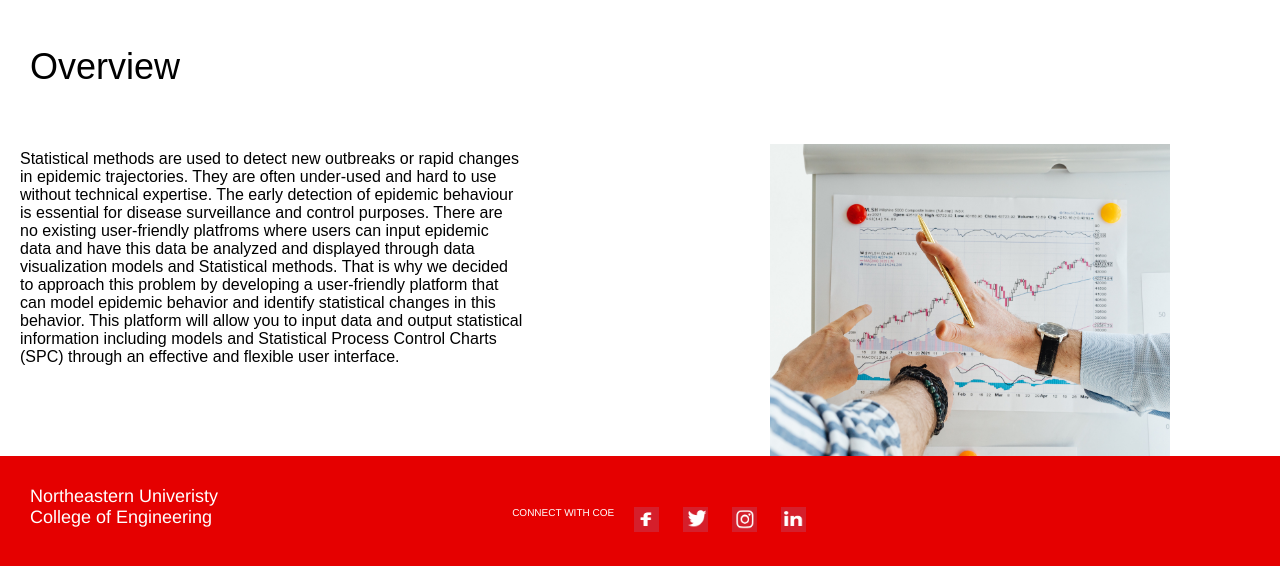
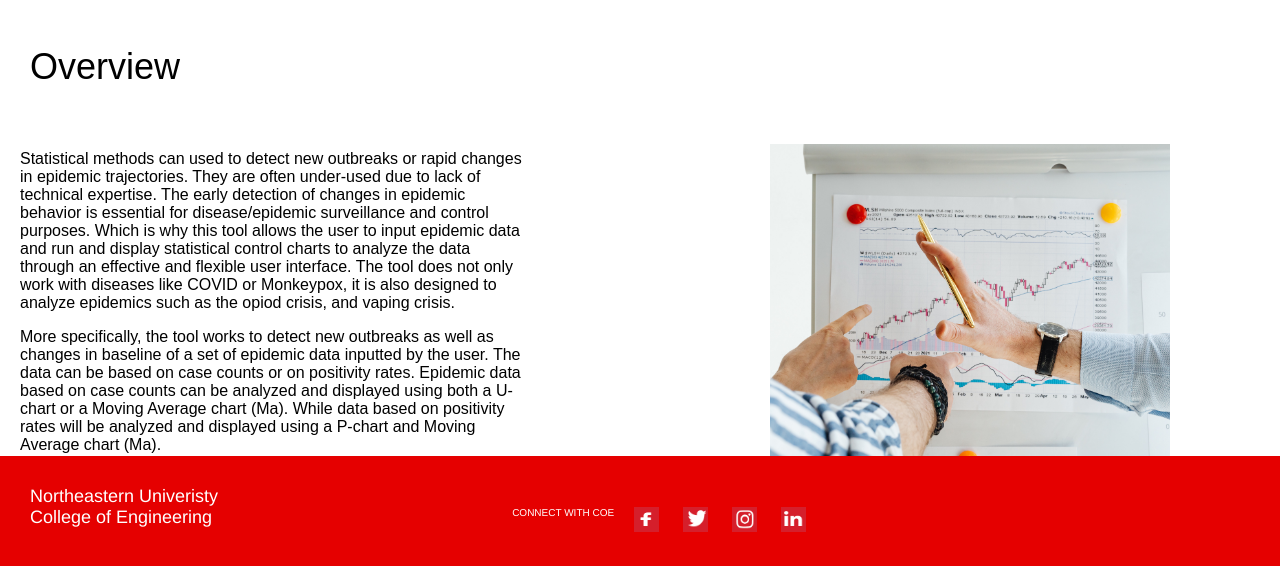
Before and after one commit to abackhoff/hyse-epidemicanalysis, a Flask app: page / in a window 1280 px wide. Shown: the part 234-800 px from the top of the page. Run offline with Flask 2, Linux system fonts and the light colour scheme.

Commit message:
Update home-page.html

```diff
--- a/templates/home-page.html
+++ b/templates/home-page.html
@@ -122,12 +122,14 @@
  </p>
 <div style="display: flex; justify-content: space-between;">
   <div style="width: 40%; padding: 10px;">
-    <p style="text-align: left; color: black;">Statistical methods are used to detect new outbreaks or rapid changes in epidemic trajectories. They are often under-used and hard to use without technical expertise. The early detection of epidemic behaviour is essential for disease surveillance and control purposes. There are no existing user-friendly platfroms  where users can input epidemic data and have this data be analyzed and displayed through data visualization models and Statistical methods. That is why we decided to approach this problem by developing a user-friendly platform that can model epidemic behavior and identify statistical changes in this behavior. This platform will allow you to input data and output statistical information including models and Statistical Process Control Charts (SPC) through an effective and flexible user interface.
+    <p style="text-align: left; color: black;"> Statistical methods can used to detect new outbreaks or rapid changes in epidemic trajectories. They are often under-used due to lack of  technical expertise. The early detection of changes in epidemic behavior is essential for disease/epidemic surveillance and control purposes. Which is why this tool allows the user to input epidemic data and run and display statistical control charts to analyze the data through an effective and flexible user interface. The tool does not only work with diseases like COVID or Monkeypox, it is also designed to analyze epidemics such as the opiod crisis, and vaping crisis.
 
- </p>
+      </p>
 
-
-  </div>
+        <p style="text-align: left; color: black;">
+            More specifically, the tool works to detect new outbreaks as well as changes in baseline of a set of epidemic data inputted by the user. The data can be based on case counts or on positivity rates. Epidemic data based on case counts can be analyzed and displayed using both a U-chart or a Moving Average chart (Ma). While data based on positivity rates will be analyzed and displayed using a P-chart and Moving Average chart (Ma).
+      </p>
+    </div>
 
 
       <div style="padding: 20px; margin-right: 80px; margin-top: 0px;" >
```
